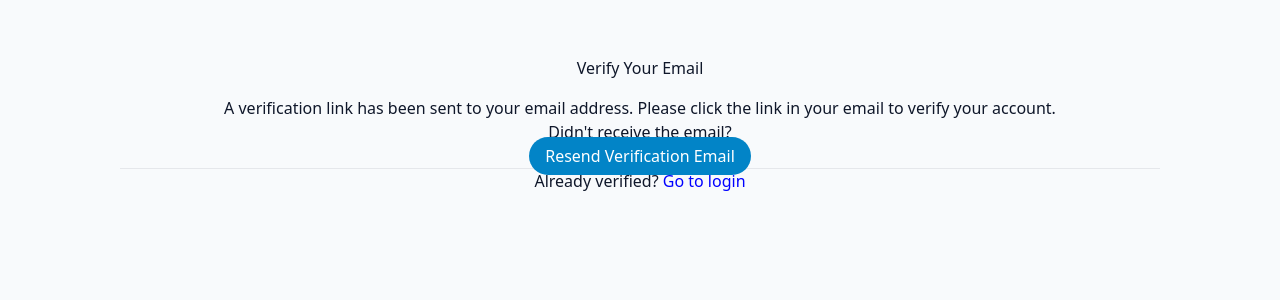
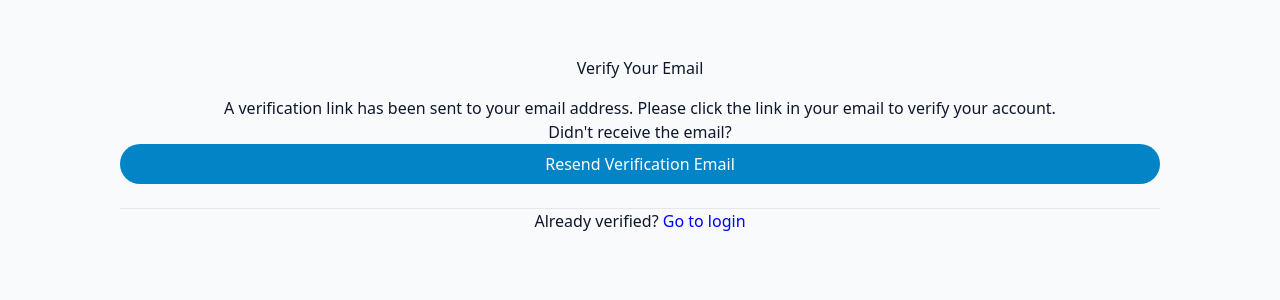
Before and after one commit to Emeka-Onwuepe/scaleablehire, a Django app: page /email-verification-sent/ in a window 1280 px wide. Shown: the part 84-384 px from the top of the page. Run offline with Django 5.2, Linux system fonts and the light colour scheme; some libraries are stand-ins or nearby versions.

Commit message:
link display block

```diff
--- a/dashboard/templates/dashboard/email_verification_sent.html
+++ b/dashboard/templates/dashboard/email_verification_sent.html
@@ -27,7 +27,7 @@
                         Didn't receive the email?
                     </p>
 
-                    <a href="{% url 'resend_verification' %}" class="btn btn-primary">
+                    <a style="display: block;" href="{% url 'resend_verification' %}" class="btn btn-primary">
                         Resend Verification Email
                     </a>
 
```
